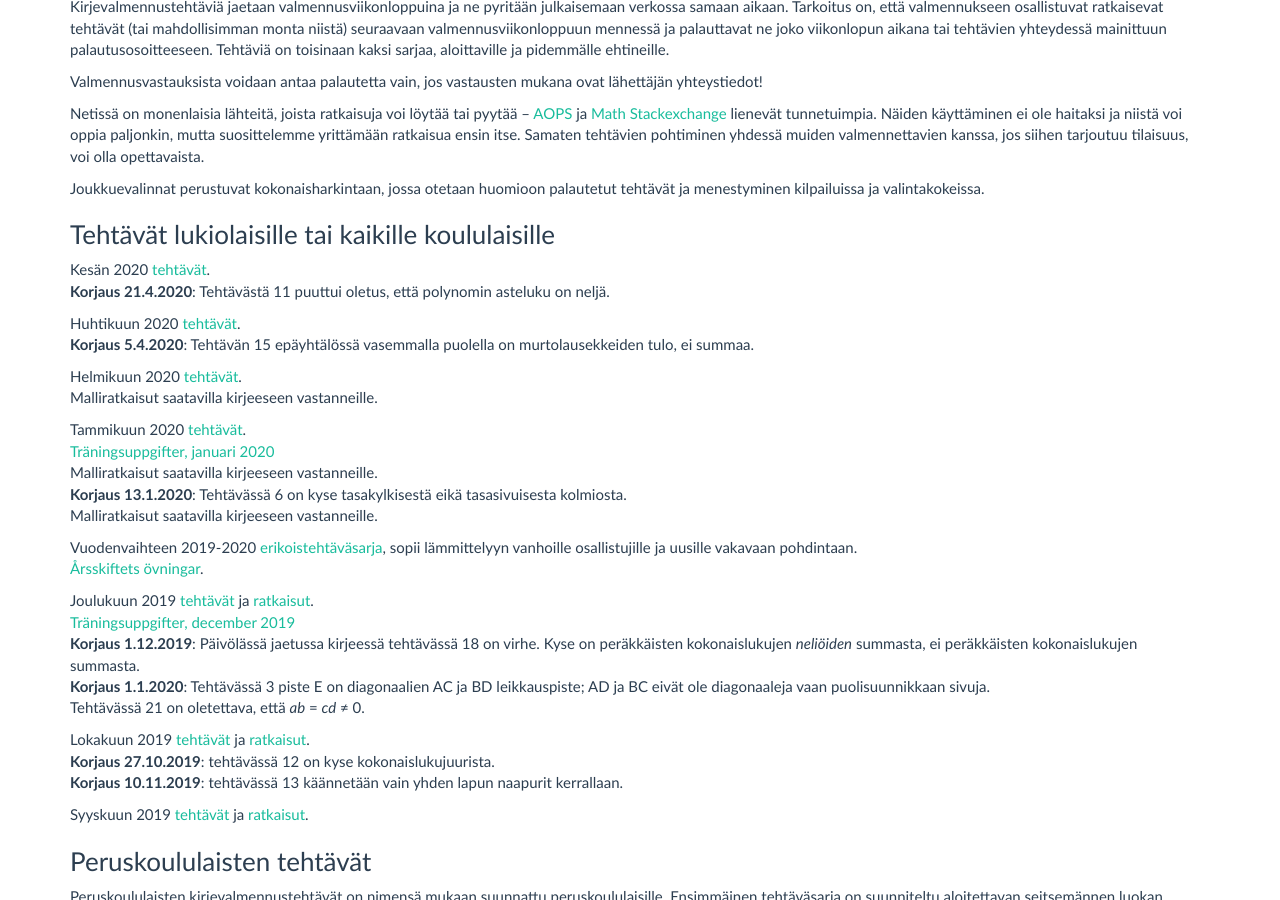
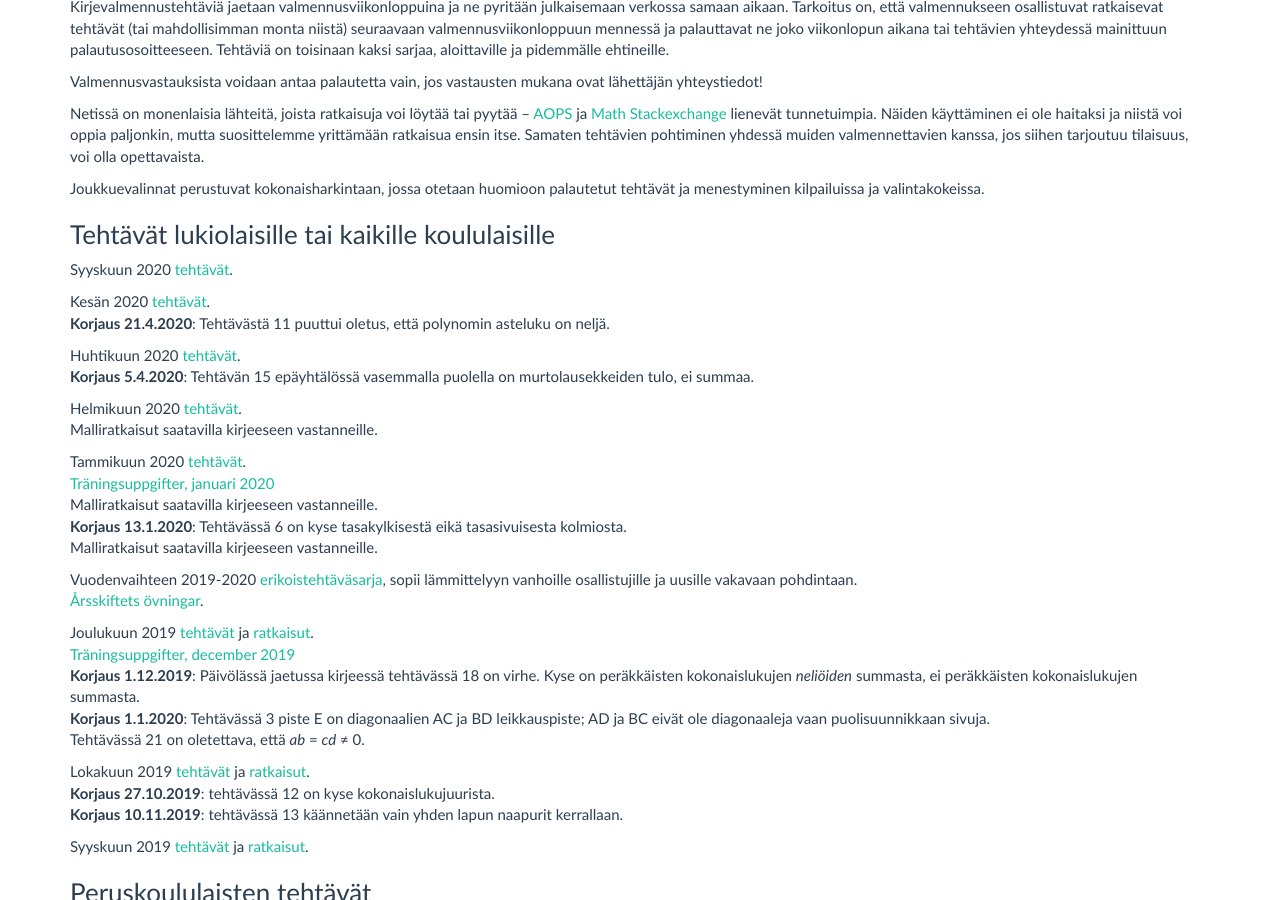
Before and after one commit to matematiikkakilpailut/matematiikkakilpailut.github.io, a Jekyll site: the page built from valmennus/index.md, in a window 1280 px wide and 900 px high, scrolled down 413 px. Built offline with Jekyll 4.4.1, drawn with Linux system fonts in a browser that asks for light colours.

Commit message:
Linkki syyskuun kirjeeseen

```diff
--- a/valmennus/index.md
+++ b/valmennus/index.md
@@ -37,6 +37,8 @@ otetaan huomioon palautetut tehtävät ja menestyminen kilpailuissa ja
 valintakokeissa.
 
 ### Tehtävät lukiolaisille tai kaikille koululaisille
+
+Syyskuun 2020 [tehtävät](2020/kirje_2020_09.pdf).
 
 Kesän 2020 [tehtävät](2020/kirje_2020_06.pdf).<br>
 **Korjaus 21.4.2020**: Tehtävästä 11 puuttui oletus, että polynomin asteluku on neljä.
```
